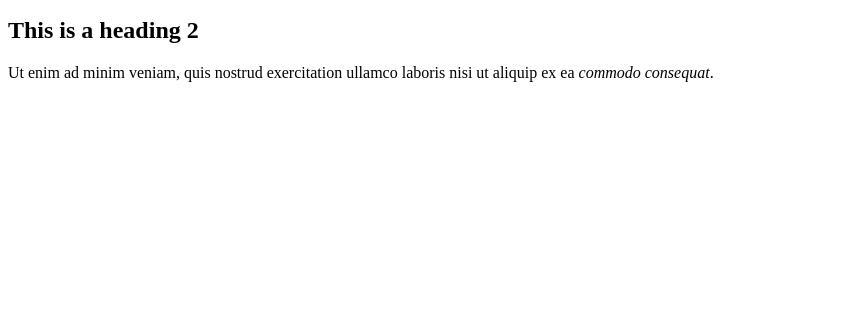
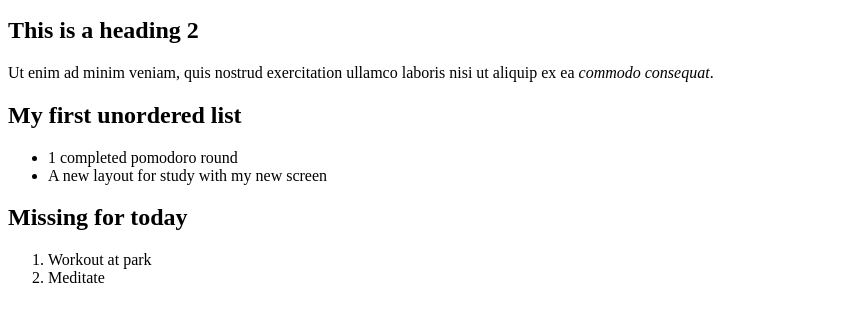
Before and after one commit to ARecabarren/git_practice, a plain HTML site: page index.html in a window 1280 px wide. Shown: the part 101-422 px from the top of the page, without its empty margins (0-858 px from the left). Drawn offline with Linux system fonts and the light colour scheme.

Commit message:
Adding list

```diff
--- a/index.html
+++ b/index.html
@@ -18,5 +18,15 @@
         <p>Ut enim ad minim veniam, quis nostrud exercitation ullamco laboris
             nisi ut aliquip ex ea <em>commodo consequat</em>.</p>
         <!-- I am a html comment -->
+        <h2>My first unordered list</h2>
+        <ul>
+            <li>1 completed pomodoro round</li>
+            <li>A new layout for study with my new screen</li>
+        </ul>
+        <h2>Missing for today</h2>
+        <ol>
+            <li>Workout at park</li>
+            <li>Meditate</li>
+        </ol>
     </body>
 </html>
```
